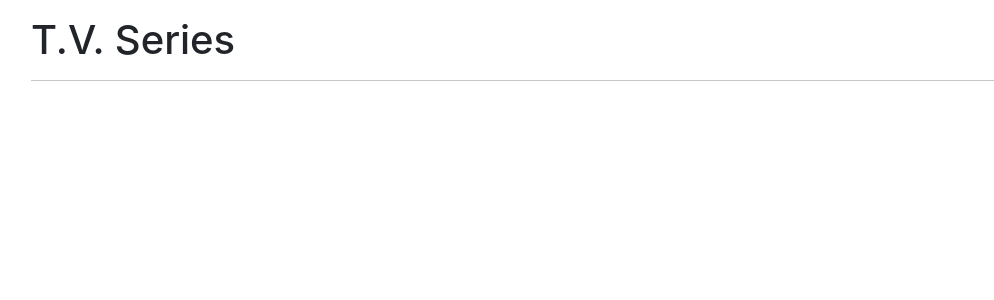
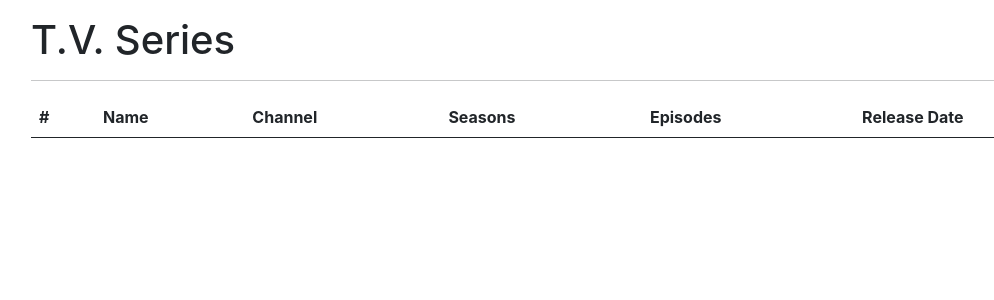
Before and after one commit to eddiaz11/parcial2, a React (Create React App) app: page / in a window 1280 px wide. Shown: the top 300 px of the page, without its empty margins (55-1049 px from the left). Built offline with nearby package versions, Linux system fonts and the light colour scheme.

Commit message:
Components

```diff
--- a/package.json
+++ b/package.json
@@ -8,6 +8,7 @@
     "@testing-library/user-event": "^12.1.10",
     "react": "^17.0.2",
     "react-dom": "^17.0.2",
+    "react-router-dom": "^5.2.0",
     "react-scripts": "4.0.3",
     "web-vitals": "^1.0.1"
   },
--- a/src/App.js
+++ b/src/App.js
@@ -1,12 +1,21 @@
-import logo from './logo.svg';
+
 import './App.css';
+import Table from "./Components/Table/Table";
+import Card from "./Components/Card/Card";
+
+import { React, useEffect, useState } from "react";
 
 function App() {
+  const [series, setSeries] = useState([]);
   return (
     <div className="container p-3">
     <h1>T.V. Series</h1>
     <hr/>
     <div className="row">
+    <Table series={series}>
+
+    </Table>
+
 
     </div>
 
```
Also changed, not shown: src/Components/Graphic/Graphic.jsx (added), 1 other file (tests, documents, lock files or other folders).
